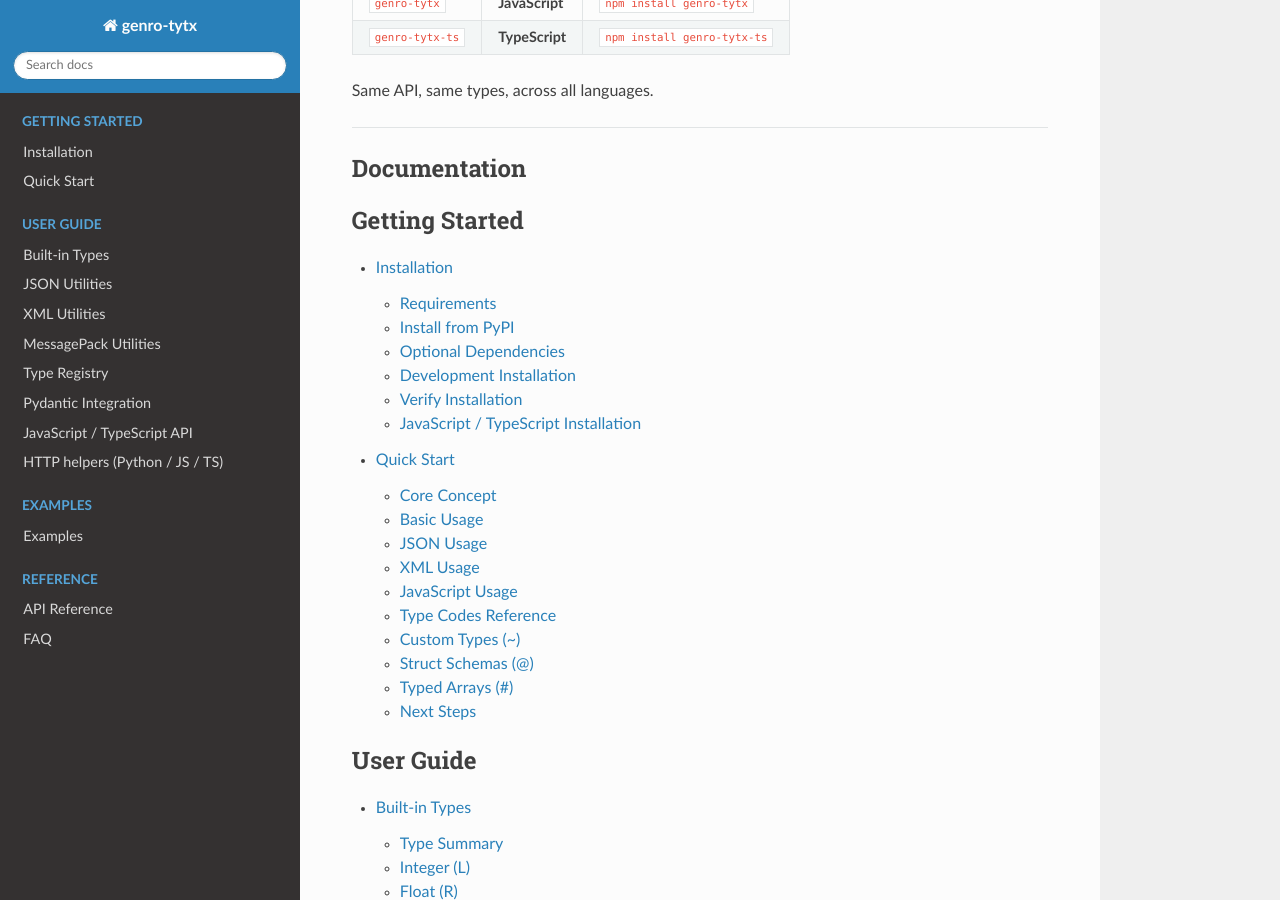
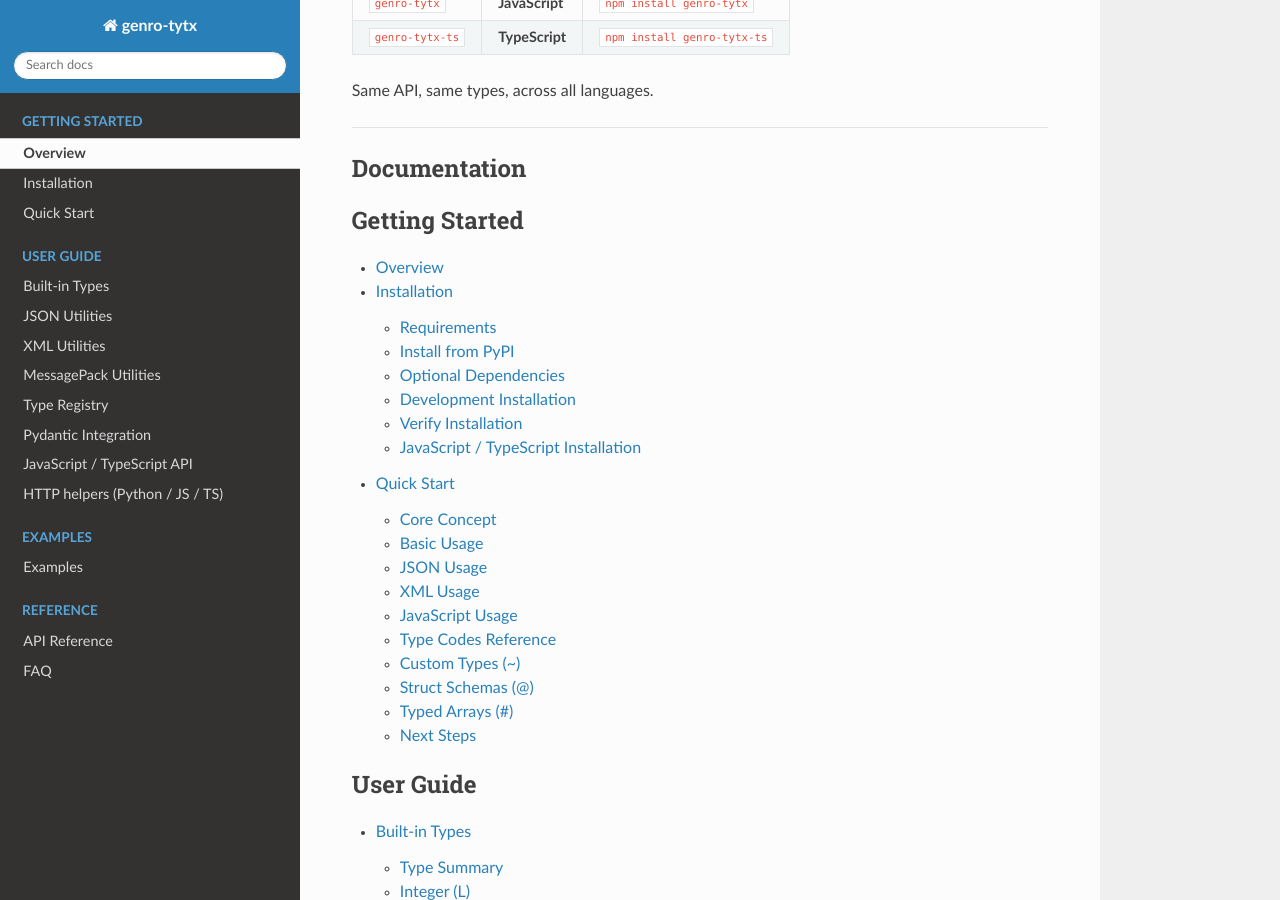
Before and after one commit to genropy/genro-tytx, a Sphinx documentation site: the page built from docs/index.md, in a window 1280 px wide and 900 px high, scrolled down 1143 px. Built offline with Sphinx 7.4.7 and the Read the Docs theme 3.1.0, drawn with Linux system fonts in a browser that asks for light colours.

Commit message:
docs: fix landing page - add master_doc and Overview in toctree

````diff
--- a/docs/conf.py
+++ b/docs/conf.py
@@ -42,6 +42,9 @@ source_suffix = {
     ".md": "markdown",
 }
 
+# Master document (landing page)
+master_doc = "index"
+
 # Intersphinx mapping
 intersphinx_mapping = {
     "python": ("https://docs.python.org/3", None),
--- a/docs/index.md
+++ b/docs/index.md
@@ -62,6 +62,7 @@ Same API, same types, across all languages.
 :maxdepth: 2
 :caption: Getting Started
 
+Overview <self>
 installation
 quickstart
 ```
````
